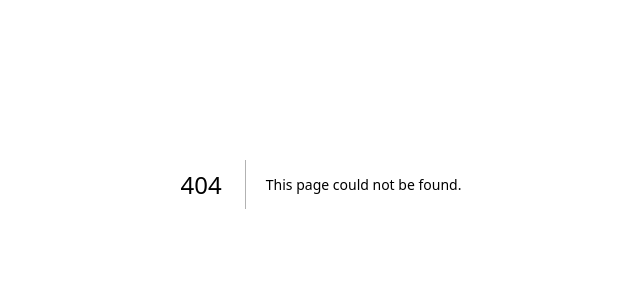
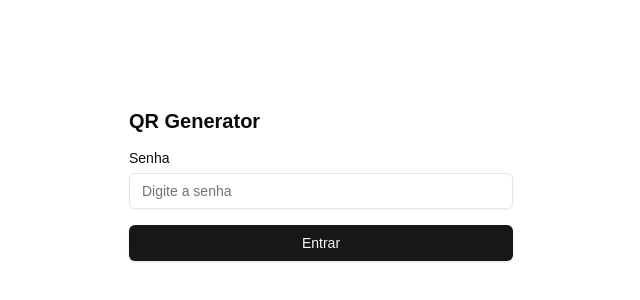
Before and after one commit to Nerd-MHOV/bulk-qrcode-generator, a Next.js app: page /login in a window 1280 px wide. Before the commit this address had no page. Shown: the part 216-516 px from the top of the page, without its empty margins (319-959 px from the left). Built offline with nearby package versions, Linux system fonts and the light colour scheme.

Commit message:
feat: password

```diff
--- /dev/null
+++ b/src/app/login/actions.ts
@@ -0,0 +1,21 @@
+"use server";
+
+import { cookies } from "next/headers";
+import { redirect } from "next/navigation";
+
+export async function login(_prevState: unknown, formData: FormData) {
+  const password = formData.get("password") as string;
+
+  if (password !== process.env.APP_PASSWORD) {
+    return { error: "Senha incorreta." };
+  }
+
+  (await cookies()).set("auth-session", process.env.AUTH_SECRET!, {
+    httpOnly: true,
+    sameSite: "lax",
+    path: "/",
+    // remove maxAge para sessão temporária (expira ao fechar o browser)
+  });
+
+  redirect("/");
+}
--- /dev/null
+++ b/src/app/login/page.tsx
@@ -0,0 +1,35 @@
+"use client";
+
+import { useActionState } from "react";
+import { login } from "./actions";
+import { Input } from "@/components/ui/input";
+import { Button } from "@/components/ui/button";
+import { Label } from "@/components/ui/label";
+
+export default function LoginPage() {
+  const [state, formAction, pending] = useActionState(login, undefined);
+
+  return (
+    <div className="flex min-h-screen items-center justify-center">
+      <form action={formAction} className="flex flex-col gap-4 w-full max-w-sm">
+        <h1 className="text-xl font-semibold">QR Generator</h1>
+        <div className="flex flex-col gap-2">
+          <Label htmlFor="password">Senha</Label>
+          <Input
+            id="password"
+            name="password"
+            type="password"
+            placeholder="Digite a senha"
+            required
+          />
+        </div>
+        {state?.error && (
+          <p className="text-sm text-red-500">{state.error}</p>
+        )}
+        <Button type="submit" disabled={pending}>
+          {pending ? "Entrando..." : "Entrar"}
+        </Button>
+      </form>
+    </div>
+  );
+}
```
Also changed, not shown: src/middleware.ts (added, +29 -0 lines).
